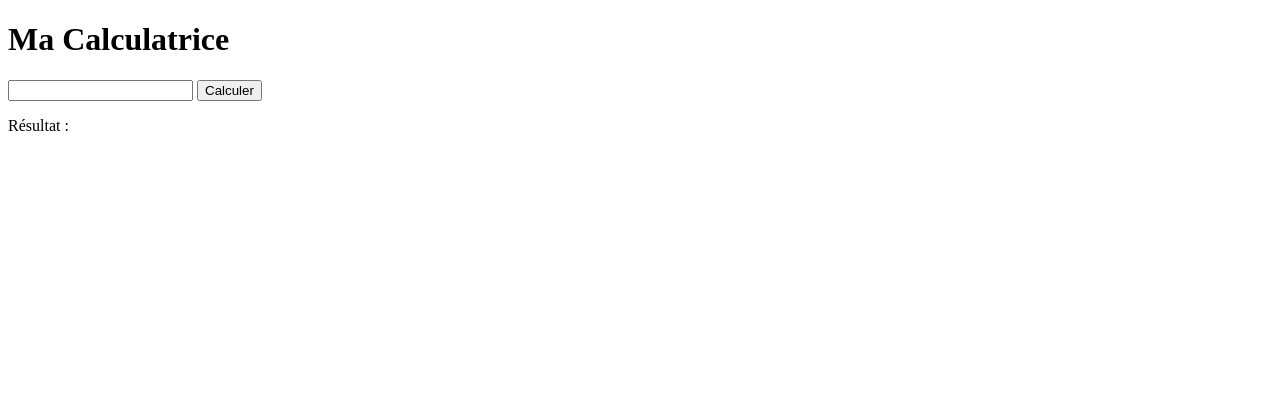
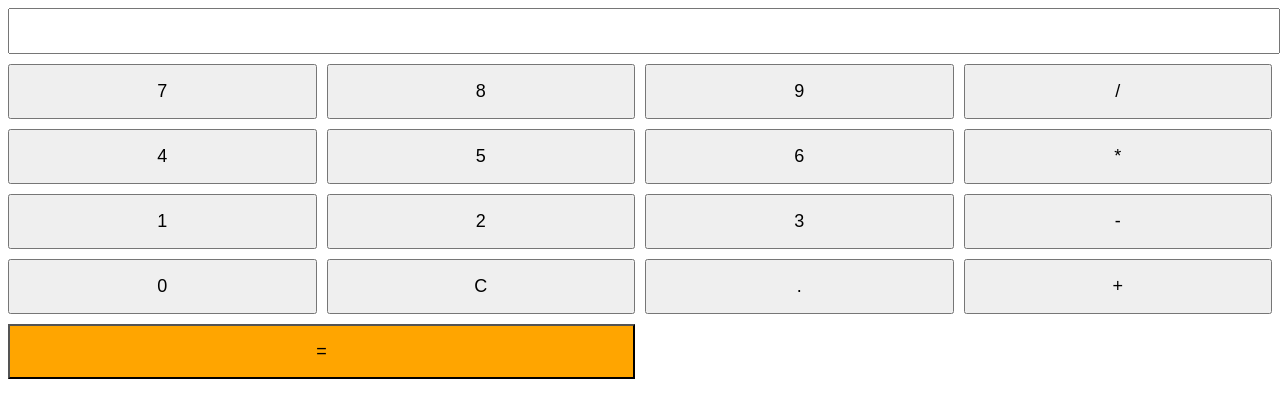
Before and after one commit to Flo466/Calculatrice_Python, a Flask app: page / in a window 1280 px wide. Shown: the top 418 px of the page. Run offline with Flask 3, Linux system fonts and the light colour scheme.

Commit message:
Improve UI. Add script to avoid page reloading. Add CSS file.

```diff
--- /dev/null
+++ b/static/style.css
@@ -0,0 +1,32 @@
+.calc-container {
+    width: 250px;
+    background: #333;
+    padding: 20px;
+    border-radius: 10px;
+    margin: auto;
+}
+
+#screen {
+    width: 100%;
+    height: 40px;
+    margin-bottom: 10px;
+    font-size: 20px;
+    text-align: right;
+}
+
+.keys {
+    display: grid;
+    grid-template-columns: repeat(4, 1fr);
+    gap: 10px;
+}
+
+button {
+    padding: 15px;
+    font-size: 18px;
+    cursor: pointer;
+}
+
+.btn-egale {
+    grid-column: span 2;
+    background-color: orange;
+}
--- a/templates/index.html
+++ b/templates/index.html
@@ -3,16 +3,48 @@
 <head>
     <meta charset="UTF-8">
     <title>Calculatrice</title>
+    <link rel="stylesheet" href="{{ url_for('static', filename='style.css') }}">
 </head>
 <body>
-    <h1>Ma Calculatrice</h1>
+    <div class="cacl-container">
+        <form method="POST">
+             <input type="text" name="calculation" id="screen" value="{{ display_result }}">
 
-    <form method="POST">
-        <input type="text" name="calculation">
-        <button type="submit">Calculer</button>
-    </form>
+             <div class="keys">
+                <button type="button" onclick="add('7')">7</button>
+                <button type="button" onclick="add('8')">8</button>
+                <button type="button" onclick="add('9')">9</button>
+                <button type="button" onclick="add('/')">/</button>
 
-    <p>Résultat : {{ display_result }}</p>
+                <button type="button" onclick="add('4')">4</button>
+                <button type="button" onclick="add('5')">5</button>
+                <button type="button" onclick="add('6')">6</button>
+                <button type="button" onclick="add('*')">*</button>
+
+                <button type="button" onclick="add('1')">1</button>
+                <button type="button" onclick="add('2')">2</button>
+                <button type="button" onclick="add('3')">3</button>
+                <button type="button" onclick="add('-')">-</button>
+
+                <button type="button" onclick="add('0')">0</button>
+                <button type="button" onclick="reset()">C</button>
+                <button type="button" onclick="add('.')">.</button>
+                <button type="button" onclick="add('+')">+</button>
+
+                <!-- Send data to Flask -->
+                <button type="submit" class="btn-egale">=</button>
+            </div>
+        </form>
+    </div>
+
+    <script>
+        function add(value) {
+            document.getElementById('screen').value += value;
+        }
+        function reset() {
+            document.getElementById('screen').value = "";
+        }
+    </script>
 
 </body>
 </html>
```
